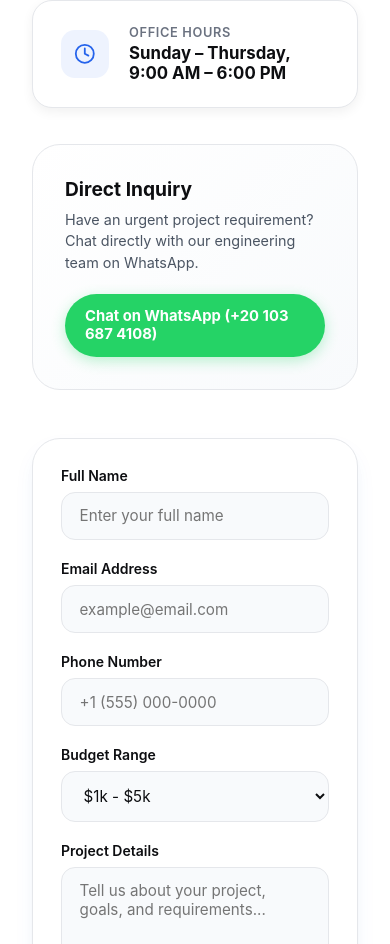
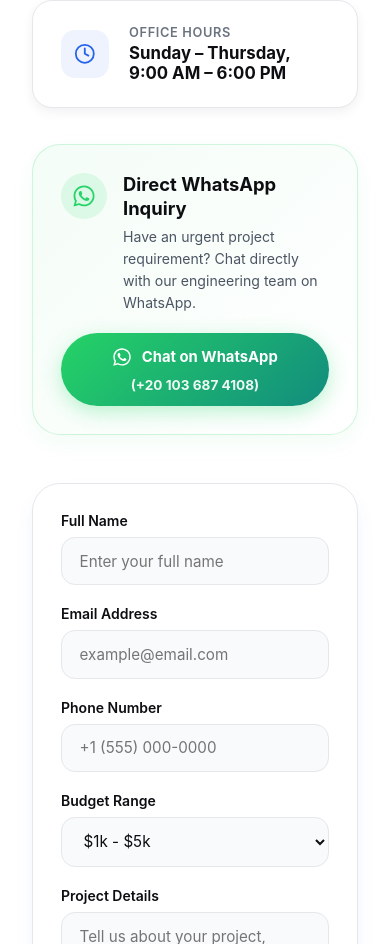
Before and after one commit to HamdyReda7/novexa, a React (Vite) app: page / in a window 390 px wide. Shown: the part 9682-10626 px from the top of the page. Built offline with nearby package versions, Linux system fonts and the light colour scheme; no server answers.

Commit message:
Redesign WhatsApp contact card for responsive multi-language layout

```diff
--- a/src/locales/ar.js
+++ b/src/locales/ar.js
@@ -225,6 +225,12 @@
                 title: "ساعات العمل",
                 value: "من الأحد إلى الخميس، 9 صباحًا - 6 مساءً",
             },
+        },
+        whatsapp: {
+            title: "استفسار مباشر عبر واتساب",
+            description: "هل لديك متطلبات عاجلة لمشروعك؟ تواصل مباشرة مع فريقنا الهندسي عبر واتساب.",
+            buttonText: "محادثة عبر واتساب",
+            phone: "+20 103 687 4108"
         },
         form: {
             name: "الاسم الكامل",
--- a/src/locales/en.js
+++ b/src/locales/en.js
@@ -225,6 +225,12 @@
                 title: "Office Hours",
                 value: "Sunday – Thursday, 9:00 AM – 6:00 PM",
             },
+        },
+        whatsapp: {
+            title: "Direct WhatsApp Inquiry",
+            description: "Have an urgent project requirement? Chat directly with our engineering team on WhatsApp.",
+            buttonText: "Chat on WhatsApp",
+            phone: "+20 103 687 4108"
         },
         form: {
             name: "Full Name",
--- a/src/pages/ContactUs/ContactUs.css
+++ b/src/pages/ContactUs/ContactUs.css
@@ -114,46 +114,92 @@
 }
 
 .contact__whatsapp-box {
-    background: linear-gradient(135deg, var(--surface) 0%, var(--bg-alt) 100%);
-    border: 1px solid var(--border);
+    background: linear-gradient(135deg, rgba(37, 211, 102, 0.05) 0%, var(--surface) 100%);
+    border: 1px solid rgba(37, 211, 102, 0.2);
     border-radius: var(--radius-xl);
-    padding: 2rem;
+    padding: 1.75rem;
     margin-top: 1rem;
+    box-shadow: 0 8px 24px rgba(37, 211, 102, 0.06);
+    transition: all 0.3s ease;
 }
 
-.contact__whatsapp-box h4 {
-    font-size: 1.2rem;
+.contact__whatsapp-box:hover {
+    border-color: rgba(37, 211, 102, 0.4);
+    box-shadow: 0 12px 30px rgba(37, 211, 102, 0.12);
+}
+
+.contact__wa-header {
+    display: flex;
+    align-items: flex-start;
+    gap: 1rem;
+    margin-bottom: 1.25rem;
+}
+
+.contact__wa-icon-box {
+    width: 46px;
+    height: 46px;
+    border-radius: var(--radius-full);
+    background-color: rgba(37, 211, 102, 0.12);
+    color: #25D366;
+    display: flex;
+    align-items: center;
+    justify-content: center;
+    flex-shrink: 0;
+}
+
+.contact__wa-text-group {
+    flex: 1;
+}
+
+.contact__wa-title {
+    font-size: 1.15rem;
     font-weight: 700;
     color: var(--text);
-    margin: 0 0 0.5rem 0;
+    margin: 0 0 0.35rem 0;
+    line-height: 1.3;
 }
 
-.contact__whatsapp-box p {
-    font-size: 0.9rem;
+.contact__wa-desc {
+    font-size: 0.88rem;
     color: var(--text-secondary);
-    line-height: 1.5;
-    margin: 0 0 1.25rem 0;
+    line-height: 1.55;
+    margin: 0;
 }
 
 .contact__wa-btn {
-    display: inline-flex;
+    display: flex;
     align-items: center;
     justify-content: center;
+    gap: 0.6rem;
     width: 100%;
     padding: 0.85rem 1.25rem;
-    background-color: #25D366;
+    background: linear-gradient(135deg, #25D366 0%, #128C7E 100%);
     color: #FFFFFF !important;
     font-size: 0.925rem;
     font-weight: 700;
     text-decoration: none;
     border-radius: var(--radius-full);
-    box-shadow: 0 4px 14px rgba(37, 211, 102, 0.3);
-    transition: all var(--transition-fast);
+    box-shadow: 0 6px 20px rgba(37, 211, 102, 0.3);
+    transition: all 0.25s cubic-bezier(0.16, 1, 0.3, 1);
+    box-sizing: border-box;
+    text-align: center;
+    flex-wrap: wrap;
 }
 
 .contact__wa-btn:hover {
     transform: translateY(-2px);
-    box-shadow: 0 6px 20px rgba(37, 211, 102, 0.4);
+    box-shadow: 0 10px 28px rgba(37, 211, 102, 0.45);
+}
+
+.contact__wa-btn-icon {
+    flex-shrink: 0;
+}
+
+.contact__wa-btn-num {
+    direction: ltr;
+    display: inline-block;
+    opacity: 0.92;
+    font-size: 0.85rem;
 }
 
 /* Contact Form Card */
--- a/src/pages/ContactUs/ContactUs.jsx
+++ b/src/pages/ContactUs/ContactUs.jsx
@@ -1,5 +1,6 @@
 import React, { useState } from "react";
 import { FiMail, FiPhone, FiClock, FiSend, FiCheckCircle } from "react-icons/fi";
+import { FaWhatsapp } from "react-icons/fa";
 import useTranslation from "../../hooks/useTranslation";
 import "./ContactUs.css";
 
@@ -68,10 +69,24 @@
 
                         {/* Direct WhatsApp Callout */}
                         <div className="contact__whatsapp-box">
-                            <h4>Direct Inquiry</h4>
-                            <p>Have an urgent project requirement? Chat directly with our engineering team on WhatsApp.</p>
-                            <a href="https://wa.me/201036874108" target="_blank" rel="noreferrer" className="contact__wa-btn">
-                                Chat on WhatsApp (+20 103 687 4108)
+                            <div className="contact__wa-header">
+                                <div className="contact__wa-icon-box">
+                                    <FaWhatsapp size={24} />
+                                </div>
+                                <div className="contact__wa-text-group">
+                                    <h4 className="contact__wa-title">{t("contactSection.whatsapp.title")}</h4>
+                                    <p className="contact__wa-desc">{t("contactSection.whatsapp.description")}</p>
+                                </div>
+                            </div>
+                            <a
+                                href="https://wa.me/201036874108"
+                                target="_blank"
+                                rel="noreferrer"
+                                className="contact__wa-btn"
+                            >
+                                <FaWhatsapp size={20} className="contact__wa-btn-icon" />
+                                <span>{t("contactSection.whatsapp.buttonText")}</span>
+                                <span className="contact__wa-btn-num">(+20 103 687 4108)</span>
                             </a>
                         </div>
                     </div>
```
